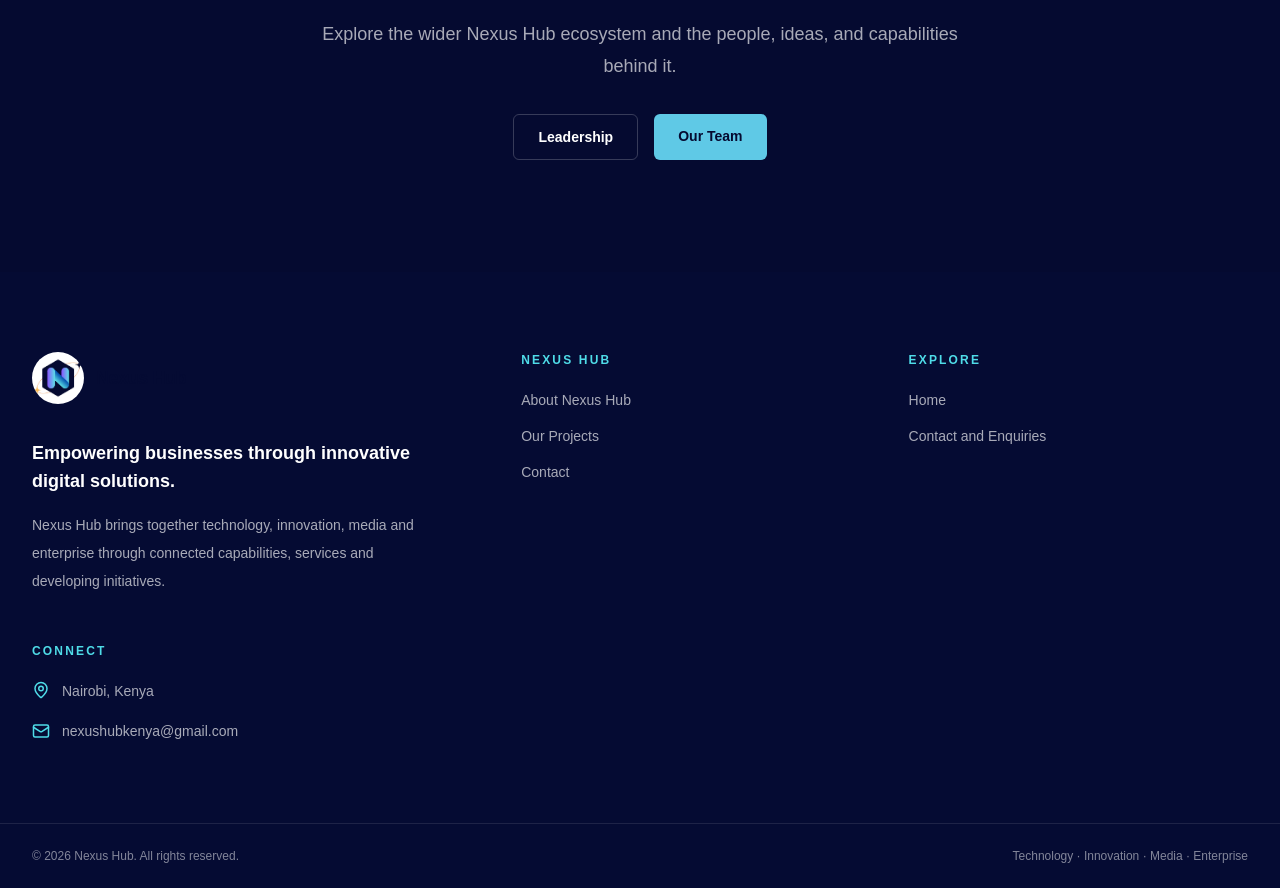
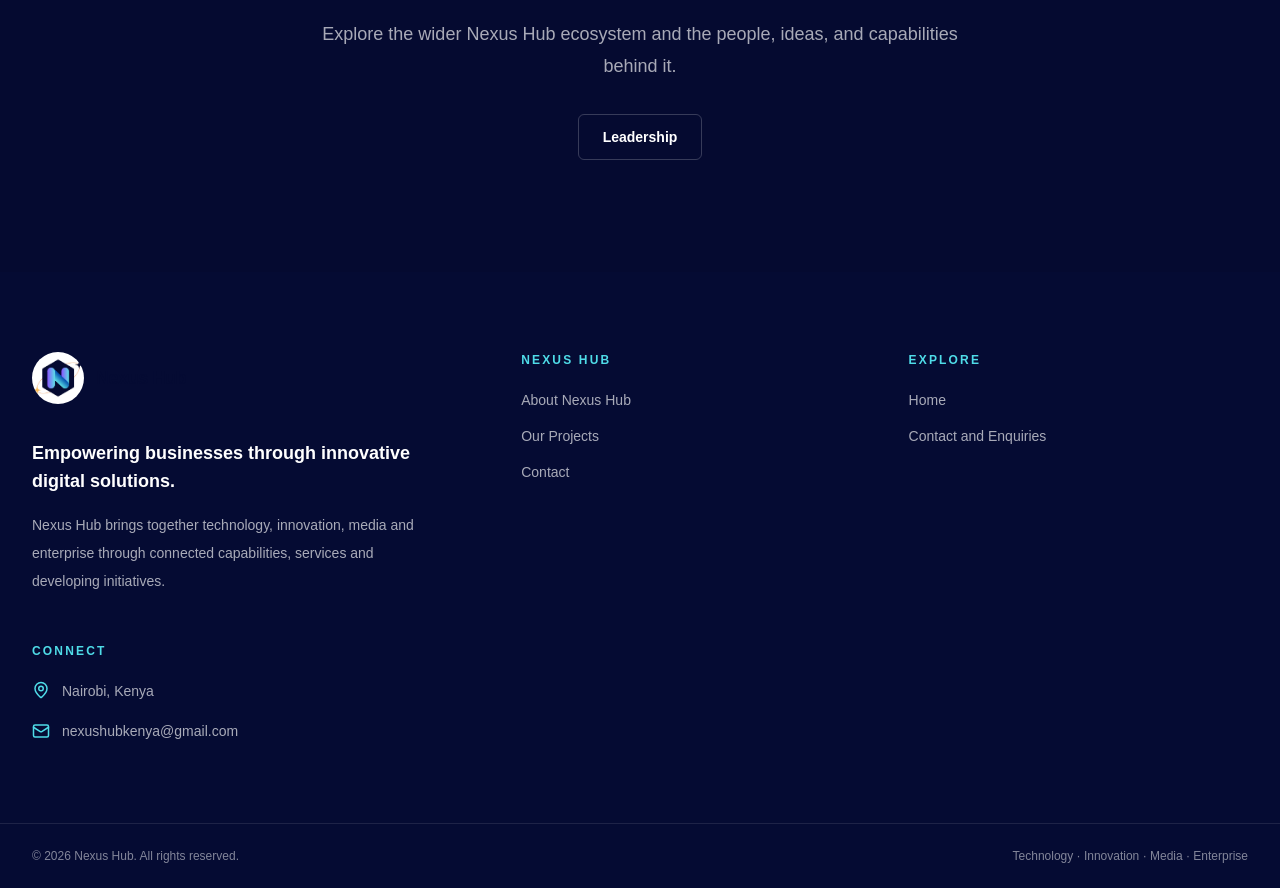
Before and after one commit to hlestakovjames/nexushub-frontend, a Next.js app: page /about/leadership/hlestakov-james in a window 1280 px wide. Shown: the part 3533-4421 px from the top of the page. Built offline with nearby package versions, Linux system fonts and the light colour scheme.

Commit message:
Remove unavailable team link from leadership profiles

```diff
--- a/app/(public)/about/leadership/[slug]/page.tsx
+++ b/app/(public)/about/leadership/[slug]/page.tsx
@@ -396,12 +396,6 @@ export default async function LeadershipProfilePage({
               Leadership
             </Link>
 
-            <Link
-              href="/about/team"
-              className="rounded-md bg-[#5FC9E6] px-6 py-3 text-sm font-semibold text-[#050A30] transition hover:opacity-90"
-            >
-              Our Team
-            </Link>
           </div>
         </div>
       </section>
```
